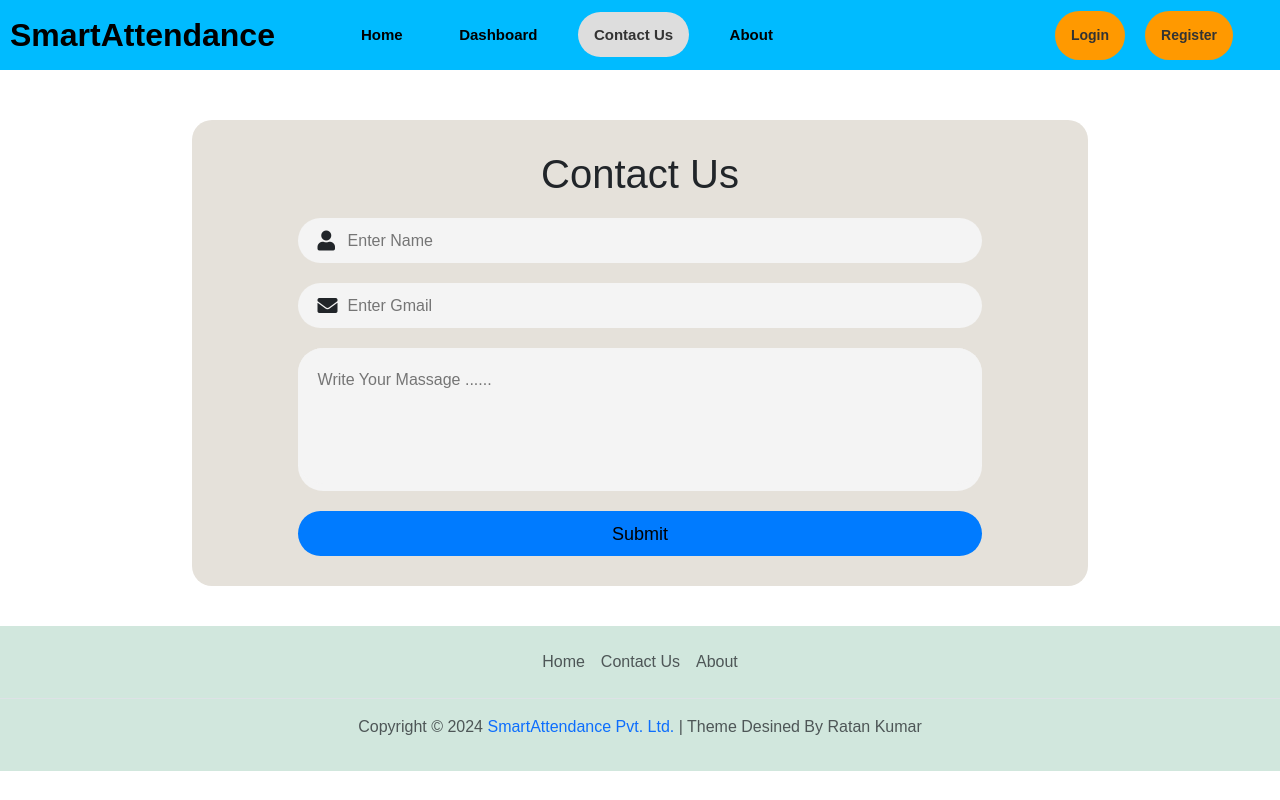
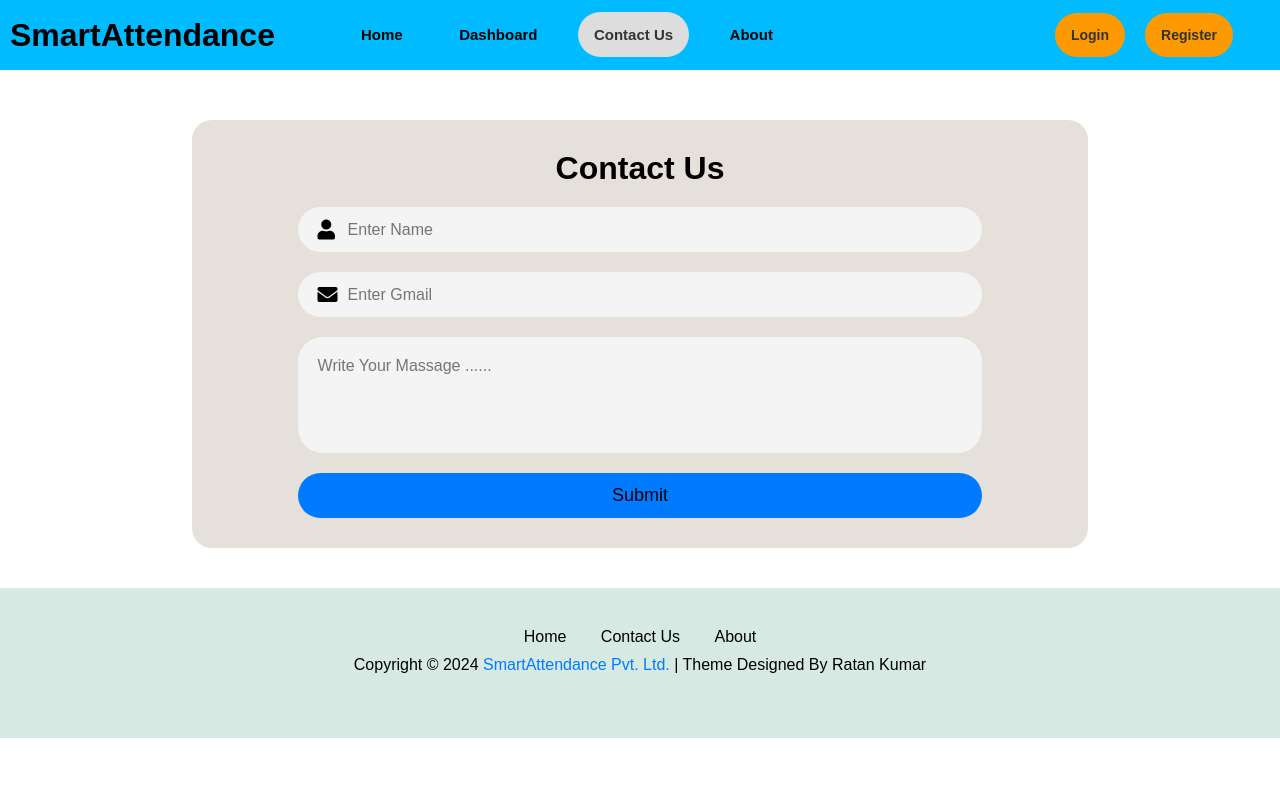
Before and after one commit to ratan-kumar-git/SmartAttendance-Project, a Flask app: page /contactus in a window 1280 px wide. Run offline with Flask 3, Linux system fonts and the light colour scheme.

Commit message:
home changes

```diff
--- a/static/layout.css
+++ b/static/layout.css
@@ -112,23 +112,41 @@ button a {
 
 /* Style for Footer */
 
-.footer-box {
+
+.footer-div {
     width: 100%;
-    height: 100px;
-    background-color: #333;
-    color: #ddd;
+    height: 150px;
+    background-color: #d6eae3;
+    text-align: center;
+    padding: 40px;
+
 }
 
-.footer-box p {
-    color: #f4f4f4;
-    text-align: center;
-    padding: 40px;
+.footer-menu {
+    margin-bottom: 10px;
 }
 
-.footer-box a {
+.footer-menu a {
+    margin: 0 15px;
     text-decoration: none;
-    color: rgb(0, 225, 255);
+    color: #000;
+}
 
+.footer-menu a:hover {
+    text-decoration: underline;
+}
+
+.footer-copyright {
+    color: #000;
+}
+
+.footer-copyright a {
+    color: #007bff;
+    text-decoration: none;
+}
+
+.footer-copyright a:hover {
+    text-decoration: underline;
 }
 
 
--- a/templates/layout.html
+++ b/templates/layout.html
@@ -7,8 +7,6 @@
     <title>{{ title }}</title>
     <link rel="stylesheet" href="https://cdnjs.cloudflare.com/ajax/libs/font-awesome/5.15.4/css/all.min.css">
     <link rel="stylesheet" href="https://cdnjs.cloudflare.com/ajax/libs/font-awesome/6.5.1/css/all.min.css">
-    <link href="https://cdn.jsdelivr.net/npm/bootstrap@5.3.3/dist/css/bootstrap.min.css" rel="stylesheet"
-        integrity="sha384-QWTKZyjpPEjISv5WaRU9OFeRpok6YctnYmDr5pNlyT2bRjXh0JMhjY6hW+ALEwIH" crossorigin="anonymous">
     <link rel="stylesheet" href="{{ url_for('static', filename='layout.css') }}">
 </head>
 
@@ -47,18 +45,17 @@
 
 
                             <!-- This is Footer Area -->
-
-    <footer class="py-3 bg-success-subtle">
-        <ul class="nav justify-content-center border-bottom pb-3 mb-3">
-          <li class="nav-item"><a href="/" class="nav-link px-2 text-body-secondary">Home</a></li>
-          <li class="nav-item"><a href="/contactus" class="nav-link px-2 text-body-secondary">Contact Us</a></li>
-          <li class="nav-item"><a href="/about" class="nav-link px-2 text-body-secondary">About</a></li>
-        </ul>
-        <p class="text-center text-body-secondary"> Copyright © 2024 <a href="/" style="text-decoration: none;">SmartAttendance Pvt. Ltd.</a> | Theme Desined By Ratan Kumar</p>
+    <footer>
+        <div class="footer-div">
+            <div class="footer-menu">
+                <a href="/">Home</a>
+                <a href="/contactus">Contact Us</a>
+                <a href="/about">About</a>
+            </div>
+            <div class="footer-copyright">
+                <p>Copyright © 2024 <a href="/">SmartAttendance Pvt. Ltd.</a> | Theme Designed By Ratan Kumar</p>
+            </div>
+        </div>
     </footer>
-    <script src="https://cdn.jsdelivr.net/npm/bootstrap@5.3.3/dist/js/bootstrap.bundle.min.js"
-        integrity="sha384-YvpcrYf0tY3lHB60NNkmXc5s9fDVZLESaAA55NDzOxhy9GkcIdslK1eN7N6jIeHz"
-        crossorigin="anonymous"></script>
 </body>
-
 </html>
```
Also changed, not shown: static/home.css (+104 -0 lines), templates/home.html (+9 -19 lines), instance/database.db.
